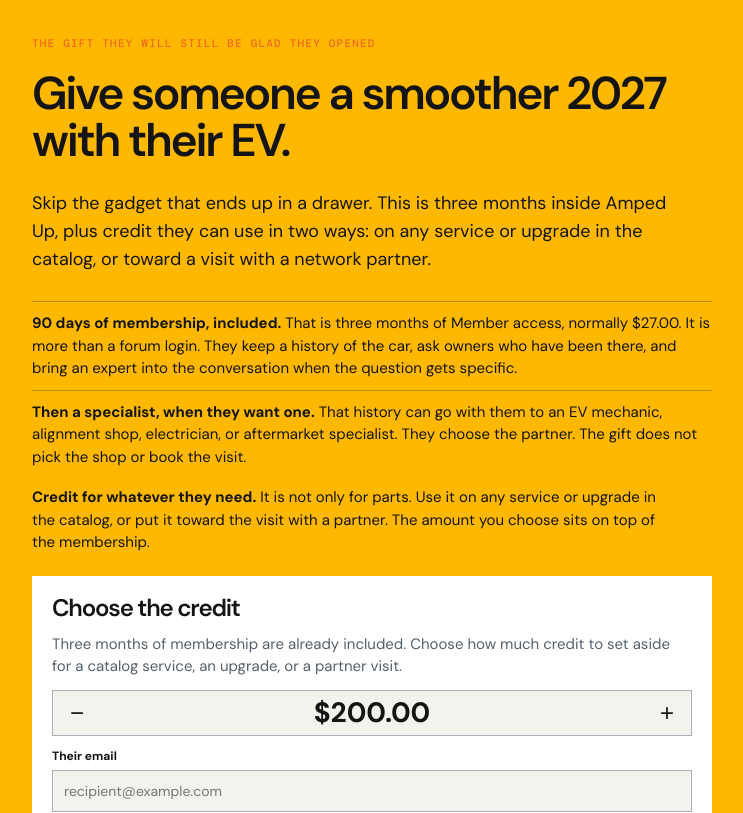
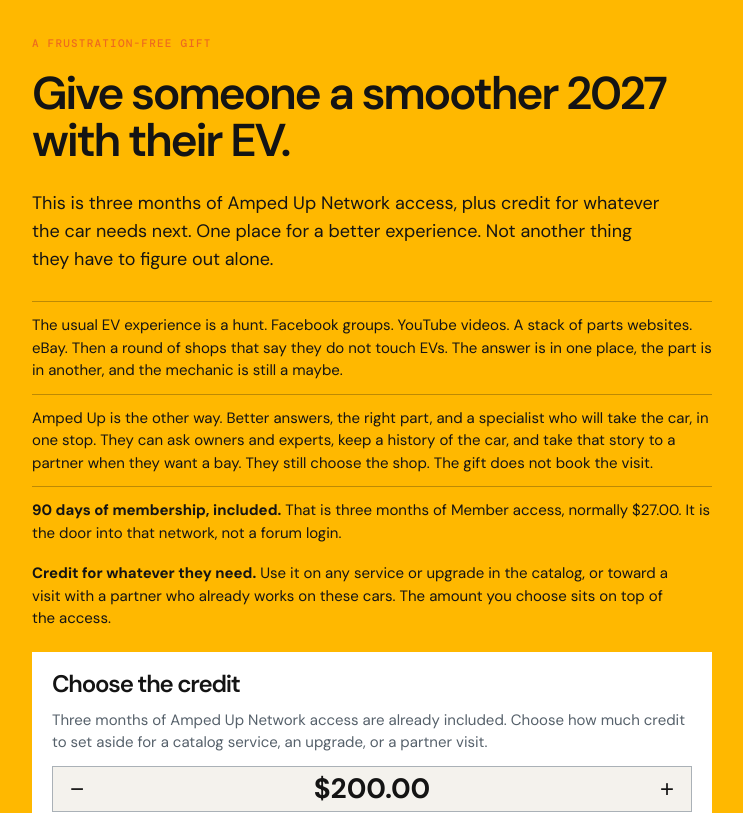
Before and after one commit to erichester76/volt-yard, a Next.js app: page /black-friday in a window 1280 px wide. Shown: the top 813 px of the page, without its empty margins (268-1011 px from the left). Built offline with nearby package versions, Linux system fonts and the light colour scheme; no server answers; the database is empty; a web font is replaced by a local one.

Commit message:
style: sell the gift as the end of the EV hunt

```diff
--- a/app/black-friday/page.tsx
+++ b/app/black-friday/page.tsx
@@ -50,20 +50,21 @@ export default function BlackFridayPage() {
   return <main className="gift-offer">
     <section className="gift-offer-hero"><div className="wrap gift-offer-layout">
       <div>
-        <p className="eyebrow">The gift they will still be glad they opened</p>
+        <p className="eyebrow">A frustration-free gift</p>
         <h1 className="heading-primary">Give someone a smoother 2027 with their EV.</h1>
-        <p className="intro">Skip the gadget that ends up in a drawer. This is three months inside Amped Up, plus credit they can use in two ways: on any service or upgrade in the catalog, or toward a visit with a network partner.</p>
-        <ol className="gift-offer-story">
-          <li><b>{giftMembershipDays} days of membership, included.</b> That is three months of Member access, normally {money(giftMembershipValueCents)}. It is more than a forum login. They keep a history of the car, ask owners who have been there, and bring an expert into the conversation when the question gets specific.</li>
-          <li><b>Then a specialist, when they want one.</b> That history can go with them to an EV mechanic, alignment shop, electrician, or aftermarket specialist. They choose the partner. The gift does not pick the shop or book the visit.</li>
-        </ol>
-        <p className="gift-offer-limit"><b>Credit for whatever they need.</b> It is not only for parts. Use it on any service or upgrade in the catalog, or put it toward the visit with a partner. The amount you choose sits on top of the membership.</p>
+        <p className="intro">This is three months of Amped Up Network access, plus credit for whatever the car needs next. One place for a better experience. Not another thing they have to figure out alone.</p>
+        <div className="gift-offer-story">
+          <p>The usual EV experience is a hunt. Facebook groups. YouTube videos. A stack of parts websites. eBay. Then a round of shops that say they do not touch EVs. The answer is in one place, the part is in another, and the mechanic is still a maybe.</p>
+          <p>Amped Up is the other way. Better answers, the right part, and a specialist who will take the car, in one stop. They can ask owners and experts, keep a history of the car, and take that story to a partner when they want a bay. They still choose the shop. The gift does not book the visit.</p>
+          <p><b>{giftMembershipDays} days of membership, included.</b> That is three months of Member access, normally {money(giftMembershipValueCents)}. It is the door into that network, not a forum login.</p>
+        </div>
+        <p className="gift-offer-limit"><b>Credit for whatever they need.</b> Use it on any service or upgrade in the catalog, or toward a visit with a partner who already works on these cars. The amount you choose sits on top of the access.</p>
       </div>
       <div className="gift-offer-aside">
         <CatalogTeaser compact title="The credit can go to things like" />
         <form className="gift-offer-form" onSubmit={buy}>
           <h2>Choose the credit</h2>
-          <p>Three months of membership are already included. Choose how much credit to set aside for a catalog service, an upgrade, or a partner visit.</p>
+          <p>Three months of Amped Up Network access are already included. Choose how much credit to set aside for a catalog service, an upgrade, or a partner visit.</p>
           <div className="gift-amount-stepper">
             <button type="button" aria-label="Decrease gift amount by 100 dollars" onClick={() => changeAmount(-1)} disabled={creditCents <= giftCreditMinimumCents}>−</button>
             <strong>{money(creditCents)}</strong>
--- a/app/globals.css
+++ b/app/globals.css
@@ -1487,8 +1487,8 @@ footer button {
 .gift-offer-hero h1, .gift-offer-hero .intro, .gift-offer-story, .gift-offer-limit { color: var(--acid-ink); }
 .gift-offer-hero h1 { max-width: 640px; }
 .gift-offer-hero .intro { max-width: 640px; font-size: 18px; line-height: 1.55; }
-.gift-offer-story { display: grid; gap: 10px; max-width: none; margin: 18px 0 0; padding: 0; list-style: none; }
-.gift-offer-story li { padding-top: 10px; border-top: 1px solid color-mix(in srgb, var(--acid-ink) 28%, transparent); font-size: 15px; line-height: 1.5; }
+.gift-offer-story { display: grid; gap: 12px; max-width: none; margin: 18px 0 0; }
+.gift-offer-story p, .gift-offer-story li { margin: 0; padding-top: 12px; border-top: 1px solid color-mix(in srgb, var(--acid-ink) 28%, transparent); font-size: 15px; line-height: 1.5; }
 .gift-offer-limit { max-width: 640px; margin: 18px 0 0; font-size: 15px; line-height: 1.5; }
 .gift-offer-form { display: grid; gap: 12px; padding: 20px; background: var(--surface); color: var(--ink); }
 .gift-offer-form h2 { margin: 0; font-size: 24px; }
@@ -1635,7 +1635,7 @@ footer button {
 :root[data-theme="dark"] .gift-offer-hero .catalog-teaser,
 :root[data-theme="dark"] .gift-offer-hero .catalog-teaser h2,
 :root[data-theme="dark"] .gift-offer-hero .catalog-teaser-more a { color: var(--acid); }
-:root[data-theme="dark"] .gift-offer-story li { border-top-color: color-mix(in srgb, var(--acid) 38%, transparent); }
+:root[data-theme="dark"] .gift-offer-story p, :root[data-theme="dark"] .gift-offer-story li { border-top-color: color-mix(in srgb, var(--acid) 38%, transparent); }
 :root[data-theme="dark"] .purchase-research-hero { background: var(--hero); color: var(--hero-ink); }
 :root[data-theme="dark"] .purchase-research-hero .heading-primary { color: var(--hero-ink); }
 :root[data-theme="dark"] .purchase-research-hero .intro { color: var(--acid); }
```
